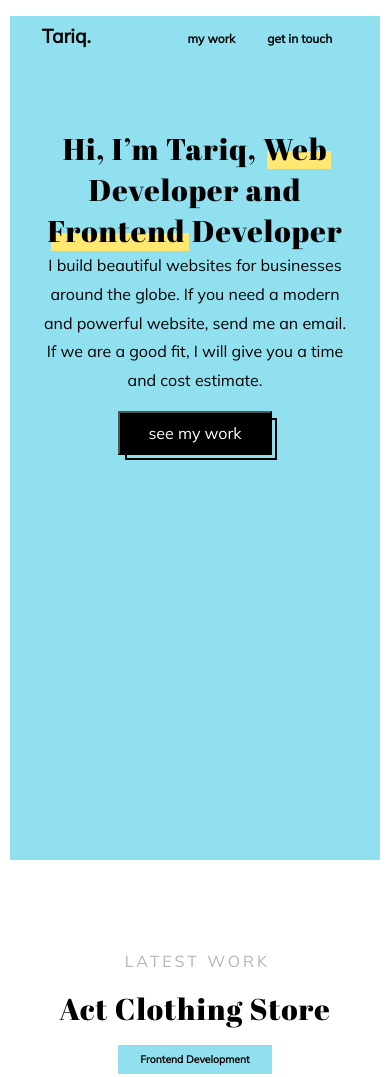
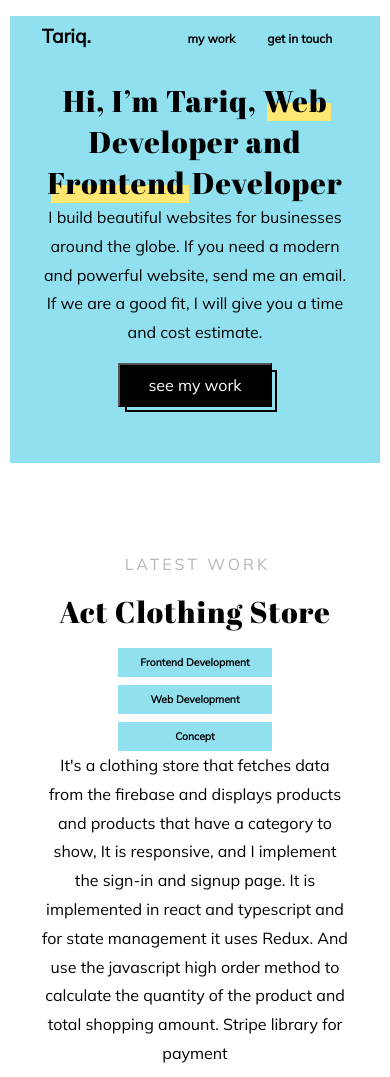
Before and after one commit to Tarik-act/Portfolio, a plain HTML site: page index.html in a window 390 px wide. Shown: the top 1077 px of the page. Drawn offline with Linux system fonts and the light colour scheme.

Commit message:
fix bugs in UI

```diff
--- a/style.css
+++ b/style.css
@@ -60,7 +60,7 @@ p {
   position: relative;
   background-color: #90e0ef;
   padding: 2rem 5rem;
-  min-height: 90%;
+  min-height: 95%;
 }
 
 .navigation {
@@ -290,7 +290,7 @@ a {
     width: 100%;
   }
   .work__left p {
-    width: 100%;
+    width: fit-content;
   }
 
   .footer__work {
@@ -323,7 +323,7 @@ a {
     padding: 0.75rem 3rem;
   }
   .section-header {
-    height: 100%;
+    min-height: fit-content;
   }
 
   .hero__paragraph {
@@ -343,7 +343,7 @@ a {
 
 @media (max-width: 500px) {
   .section-header {
-    min-height: 100%;
+    min-height: fit-content;
   }
   .hero__paragraph,
   .work__left p,
@@ -376,6 +376,9 @@ a {
 }
 
 @media (max-width: 450px) {
+  .hero {
+    margin: 2rem 0;
+  }
   .navigation__link {
     font-size: 0.75rem;
   }
```
